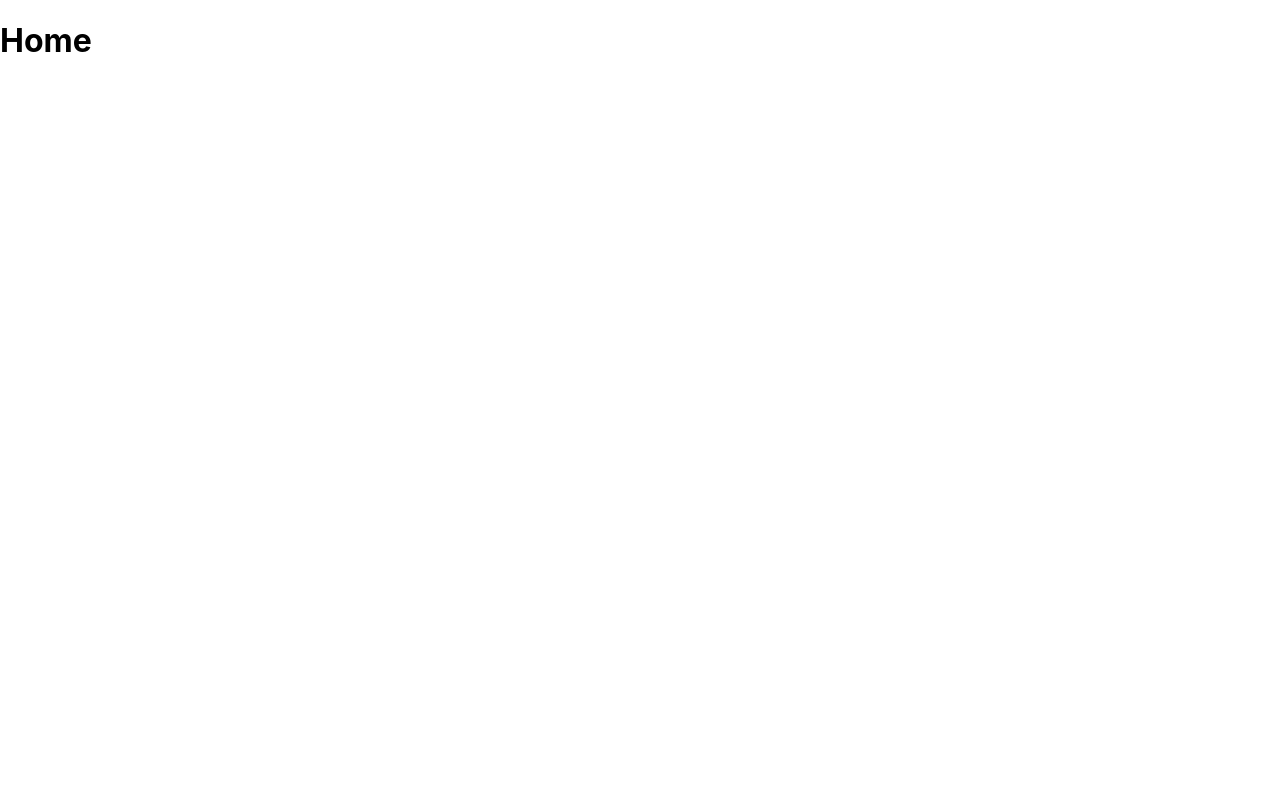
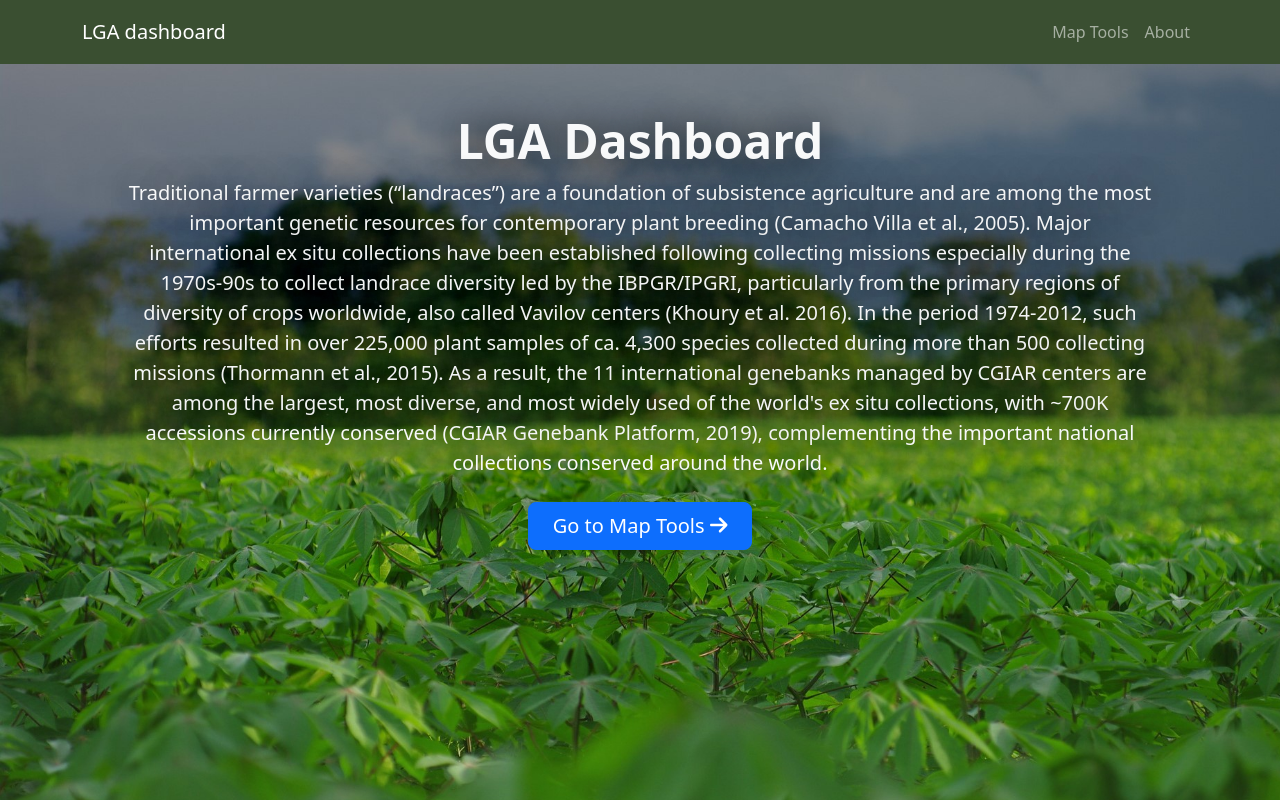
Before and after one commit to Minotriz02/gapAnalysis, a React (Create React App) app in the folder src/: page / in a window 1280 px wide. Built offline with nearby package versions, Linux system fonts and the light colour scheme.

Commit message:
home page & map

```diff
--- a/src/public/index.html
+++ b/src/public/index.html
@@ -1,14 +1,12 @@
 <!DOCTYPE html>
 <html lang="en">
+
 <head>
   <meta charset="utf-8" />
   <link rel="icon" href="%PUBLIC_URL%/favicon.ico" />
   <meta name="viewport" content="width=device-width, initial-scale=1" />
   <meta name="theme-color" content="#000000" />
-    <meta
-      name="description"
-      content="Web site created using create-react-app"
-    />
+  <meta name="description" content="Web site created using create-react-app" />
   <link rel="apple-touch-icon" href="%PUBLIC_URL%/logo192.png" />
   <!--
       manifest.json provides metadata used when your web app is installed on a
@@ -24,8 +22,10 @@
       work correctly both with client-side routing and a non-root public URL.
       Learn how to configure a non-root public URL by running `npm run build`.
     -->
+  <link rel="stylesheet" href="https://unpkg.com/leaflet@1.0.1/dist/leaflet.css" />
   <title>React App</title>
 </head>
+
 <body>
   <noscript>You need to enable JavaScript to run this app.</noscript>
   <div id="root"></div>
@@ -40,4 +40,5 @@
       To create a production bundle, use `npm run build` or `yarn build`.
     -->
 </body>
+
 </html>
--- a/src/src/App.js
+++ b/src/src/App.js
@@ -1,14 +1,17 @@
 import './App.css';
 import { BrowserRouter as Router, Routes, Route } from "react-router-dom";
 import Home from './pages/home/Home';
+import Menu from './components/menu/Menu';
+import MapTools from './pages/mapTools/MapTools';
 
 
 function App() {
   return (
     <Router>
+      <Menu />
       <Routes>
         <Route exact path="/" element={<Home />} />
-        {/* <Route path="/partners" element={<Partners />} /> */}
+        <Route path="/maptools" element={<MapTools />} />
       </Routes>
     </Router>
   );
--- /dev/null
+++ b/src/src/components/map/Map.css
@@ -0,0 +1,5 @@
+.mapDiv {
+    height: 100vh;
+    width: 100%;
+    position: fixed;
+}
--- /dev/null
+++ b/src/src/components/map/Map.js
@@ -0,0 +1,23 @@
+import React from "react";
+import { MapContainer, TileLayer } from "react-leaflet";
+import "./Map.css";
+
+
+function Map() {
+
+    return (
+        <div className="mapDiv">
+            <MapContainer
+                center={[14.88, -35, 76]}
+                zoom={3}
+                scrollWheelZoom={true}
+                style={{ height: "100%", width: "100%" }}
+                zoomControl={false}
+            >
+                <TileLayer url="https://{s}.tile.openstreetmap.org/{z}/{x}/{y}.png" />
+            </MapContainer >
+        </div>
+    );
+}
+
+export default Map;
--- /dev/null
+++ b/src/src/components/menu/Menu.css
@@ -0,0 +1,5 @@
+.menu {
+    background-color: #3a4f31;
+    z-index: 2000;
+    transition: all 0.5s;
+}
--- /dev/null
+++ b/src/src/components/menu/Menu.js
@@ -0,0 +1,24 @@
+import Container from 'react-bootstrap/Container';
+import Nav from 'react-bootstrap/Nav';
+import Navbar from 'react-bootstrap/Navbar';
+import './Menu.css'
+import { Link } from 'react-router-dom'
+import React from "react";
+
+function Menu() {
+    return (
+        <Navbar variant="dark" collapseOnSelect expand="lg" className='menu' >
+            <Container className='py-1'>
+                <Link className="navbar-brand" to="/">LGA dashboard</Link>
+                <Navbar.Toggle aria-controls="responsive-navbar-nav" />
+                <Navbar.Collapse className='justify-content-end' id="responsive-navbar-nav">
+                    <Nav className="justify-content-end">
+                        <Link className="nav-link" to="/maptools" >Map Tools</Link>
+                        <Link className="nav-link" to="/" >About</Link>
+                    </Nav>
+                </Navbar.Collapse>
+            </Container>
+        </Navbar>
+    );
+}
+export default Menu;
--- a/src/src/index.js
+++ b/src/src/index.js
@@ -3,6 +3,7 @@ import ReactDOM from 'react-dom/client';
 import './index.css';
 import App from './App';
 import reportWebVitals from './reportWebVitals';
+import "bootstrap/dist/css/bootstrap.min.css";
 
 const root = ReactDOM.createRoot(document.getElementById('root'));
 root.render(
--- a/src/src/pages/home/Home.css
+++ b/src/src/pages/home/Home.css
@@ -0,0 +1,10 @@
+.container-page {
+    height: 100vh;
+    position: fixed;
+    background-image: url(../../assets/img/bg.jpg);
+    background-size: cover;
+}
+
+.shadow-text {
+    text-shadow: 0px 2px 40px black;
+}
--- a/src/src/pages/home/Home.js
+++ b/src/src/pages/home/Home.js
@@ -1,8 +1,18 @@
-function Home(){
-    return(
-        <>
-        <h1>Home</h1>
-        </>
+import { FontAwesomeIcon } from '@fortawesome/react-fontawesome'
+import { faArrowRight } from "@fortawesome/free-solid-svg-icons";
+import "./Home.css"
+
+function Home() {
+    return (
+        <div className="px-4 py-5 text-center container-page">
+            <h1 className="display-5 fw-bold text-light shadow-text">LGA Dashboard</h1>
+            <div className="col-lg-10 mx-auto">
+                <p className="lead mb-4 text-light shadow-text">Traditional farmer varieties (“landraces”) are a foundation of subsistence agriculture and are among the most important genetic resources for contemporary plant breeding (Camacho Villa et al., 2005). Major international ex situ collections have been established following collecting missions especially during the 1970s-90s to collect landrace diversity led by the IBPGR/IPGRI, particularly from the primary regions of diversity of crops worldwide, also called Vavilov centers (Khoury et al. 2016). In the period 1974-2012, such efforts resulted in over 225,000 plant samples of ca. 4,300 species collected during more than 500 collecting missions (Thormann et al., 2015). As a result, the 11 international genebanks managed by CGIAR centers are among the largest, most diverse, and most widely used of the world's ex situ collections, with ~700K accessions currently conserved (CGIAR Genebank Platform, 2019), complementing the important national collections conserved around the world.</p>
+                <div className="d-grid gap-2 d-sm-flex justify-content-sm-center">
+                    <button type="button" className="btn btn-primary btn-lg px-4 gap-3">Go to Map Tools <FontAwesomeIcon icon={faArrowRight} /></button>
+                </div>
+            </div>
+        </div >
     )
 }
 
--- a/src/src/pages/mapTools/MapTools.js
+++ b/src/src/pages/mapTools/MapTools.js
@@ -0,0 +1,10 @@
+import Map from '../../components/map/Map';
+import './MapTools.css'
+
+function MapTools() {
+    return (<Map>
+
+    </Map>)
+}
+
+export default MapTools;
```
Also changed, not shown: src/package.json (+7 -0 lines), src/src/assets/img/bg.jpg (added), 1 other file (tests, documents, lock files or other folders). Lines whose indentation alone changed are shown as unchanged.
